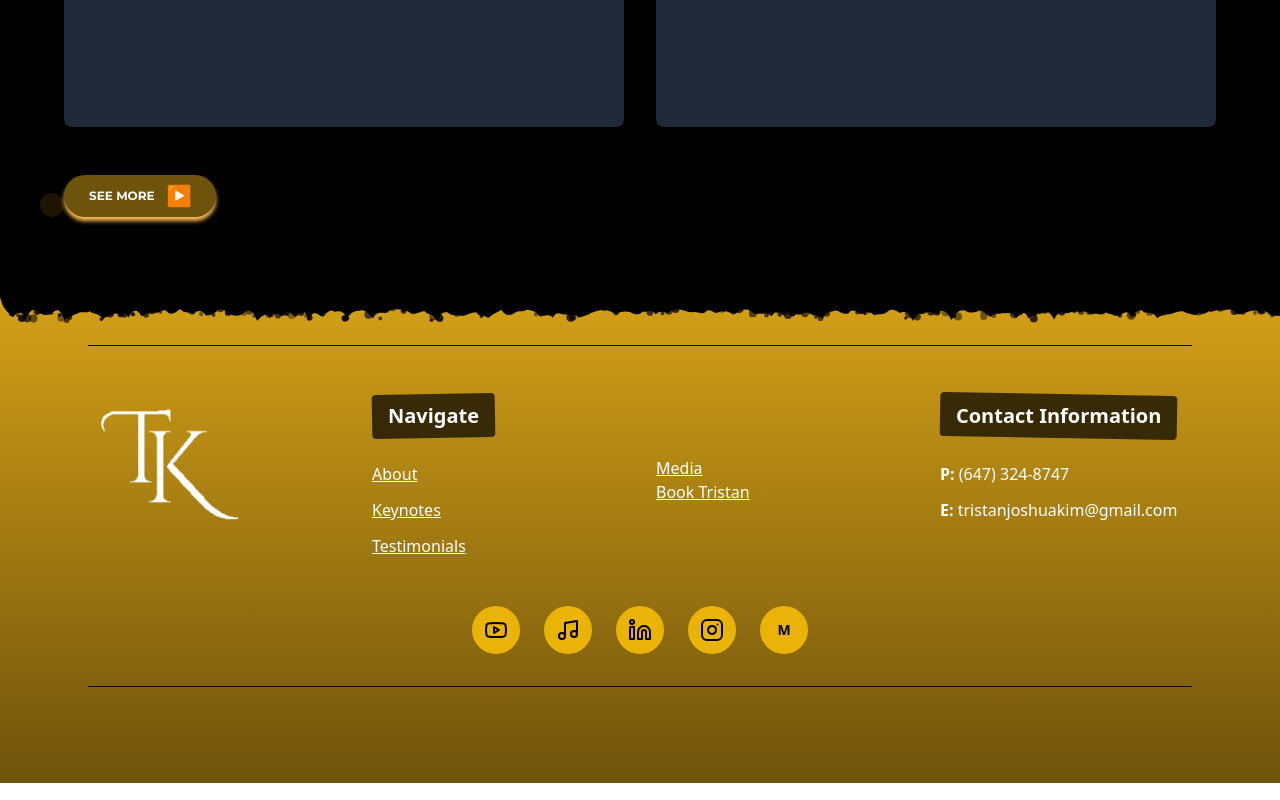
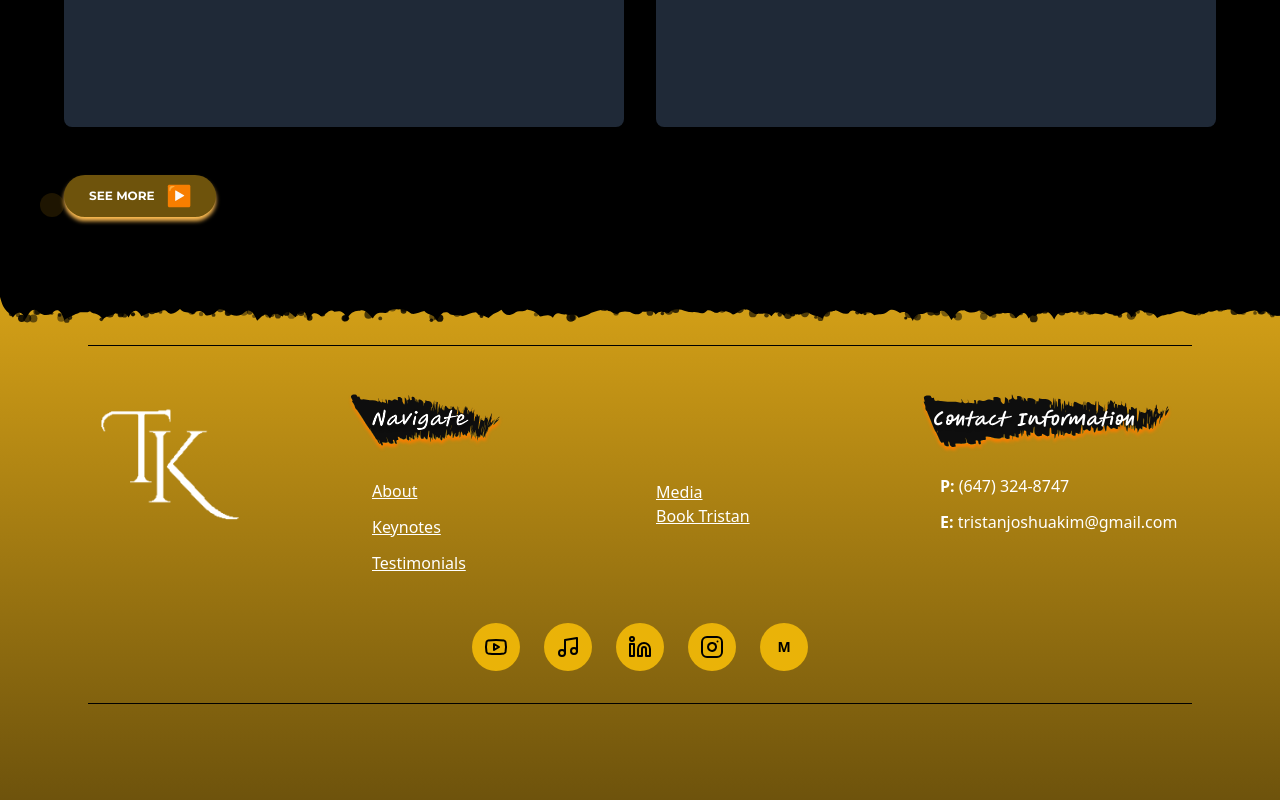
Before and after one commit to SyedKumailAbbas/Tristan, a React (Vite) app: page / in a window 1280 px wide. Shown: the part 4089-4889 px from the top of the page. Built offline with nearby package versions, Linux system fonts and the light colour scheme.

Commit message:
navigate and contact info done

```diff
--- a/src/components/Footer/Footer.jsx
+++ b/src/components/Footer/Footer.jsx
@@ -2,102 +2,36 @@ import React from "react";
 import { Youtube, Music, Linkedin, Instagram } from "lucide-react";
 import Tk from "../../assets/TK logo.png";
 import TopBorder from "../Borders/TopBorder";
+import navigate from "../../assets/Group 29.svg";
+import contactInfo from "../../assets/Group 42.svg";
+
 const Footer = () => {
   return (
     <footer className="relative bg-gradient-to-b from-[#D4A017] to-[#6E530C] text-white overflow-hidden">
       {/* Top irregular paint stroke effect */}
       <div className="absolute top-0 left-0 w-full h-8">
-        {/* <svg
-          viewBox="0 0 1200 32"
-          className="w-full h-full"
-          preserveAspectRatio="none"
-        >
-          <path
-            d="M0,18 C50,12 80,8 120,15 C180,25 220,10 280,12 C340,14 380,20 420,16 C480,10 520,18 580,14 C640,10 680,22 740,18 C800,14 840,8 900,12 C960,16 1000,24 1080,18 C1140,14 1180,10 1200,12 L1200,0 L0,0 Z"
-            fill="#1f2937"
-            className="opacity-90"
-          />
-          <path
-            d="M0,22 C60,28 100,16 160,20 C220,24 260,12 320,18 C380,24 420,14 480,16 C540,18 580,26 640,22 C700,18 740,14 800,20 C860,26 900,18 960,16 C1020,14 1080,22 1140,18 C1170,16 1185,14 1200,16 L1200,0 L0,0 Z"
-            fill="#374151"
-            className="opacity-70"
-          />
-          <circle
-            cx="150"
-            cy="12"
-            r="2"
-            fill="#1f2937"
-            className="opacity-60"
-          />
-          <circle
-            cx="450"
-            cy="18"
-            r="1.5"
-            fill="#374151"
-            className="opacity-50"
-          />
-          <circle
-            cx="750"
-            cy="14"
-            r="1"
-            fill="#1f2937"
-            className="opacity-40"
-          />
-          <circle
-            cx="950"
-            cy="20"
-            r="1.5"
-            fill="#374151"
-            className="opacity-45"
-          />
-          <ellipse
-            cx="300"
-            cy="16"
-            rx="8"
-            ry="2"
-            fill="#1f2937"
-            className="opacity-30"
-          />
-          <ellipse
-            cx="600"
-            cy="12"
-            rx="6"
-            ry="1.5"
-            fill="#374151"
-            className="opacity-35"
-          />
-          <ellipse
-            cx="1050"
-            cy="18"
-            rx="10"
-            ry="2.5"
-            fill="#1f2937"
-            className="opacity-25"
-          />
-        </svg> */}
         <TopBorder />
       </div>
 
       <div className="relative z-10 max-w-6xl mx-auto px-6 py-12 ">
         <div className="grid grid-cols-1 md:grid-cols-4 gap-8 pt-12 items-start border-t border-black">
           {/* Logo Section */}
-          <div className="  mt-[-10px]">
-            <div className="">
-              <img
-                src={Tk}
-                alt="TK Logo"
-                className="h-[150px] w-auto object-contain filter brightness-0 invert"
-              />
-            </div>
+          <div className="mt-[-10px]">
+            <img
+              src={Tk}
+              alt="TK Logo"
+              className="h-[150px] w-auto object-contain filter brightness-0 invert"
+            />
           </div>
 
           {/* Navigation Section */}
           <div className="text-center md:text-left">
-            <div className="relative inline-block mb-6">
-              <h3 className="text-xl font-semibold text-white relative z-10 px-4 py-2">
-                Navigate
-              </h3>
-              <div className="absolute inset-0 bg-black opacity-70 transform -rotate-1 rounded"></div>
+            <div className="relative inline-block ">
+              <img
+                src={navigate}
+                alt="Navigate"
+                className="h-15 w-auto relative z-10 mb-5 ml-[-25px] "
+              />
             </div>
 
             <nav className="space-y-3">
@@ -121,15 +55,14 @@ const Footer = () => {
               </a>
             </nav>
           </div>
-          <div className="text-center md:text-left">
-            <div className="relative inline-block mb-6">
-              <h3 className="text-xl font-semibold text-white relative z-10 px-4 py-2"></h3>
-              <div className="absolute inset-0  opacity-70 transform -rotate-1 rounded"></div>
-            </div>
+
+          {/* Media Section */}
+          <div className="text-center mt-10 md:text-left">
+            <div className="relative inline-block mb-6"></div>
             <div className="mt-4">
               <a
                 href="#media"
-                className="underline hover:text-yellow-200 transition-colors duration-200 "
+                className="underline hover:text-yellow-200 transition-colors duration-200"
               >
                 Media
               </a>
@@ -143,13 +76,15 @@ const Footer = () => {
               </a>
             </div>
           </div>
+
           {/* Contact Section */}
-          <div className="text-center md:text-left">
-            <div className="relative inline-block mb-6">
-              <h3 className="text-xl font-semibold text-white relative z-10 px-4 py-2">
-                Contact Information
-              </h3>
-              <div className="absolute inset-0 bg-black opacity-70 transform rotate-1 rounded"></div>
+          <div className="text-center flex flex-col md:text-left">
+            <div className="relative inline-block">
+              <img
+                src={contactInfo}
+                alt="Contact Information"
+                className="h-15 w-auto relative z-10 mb-5 ml-[-20px] "
+              />
             </div>
 
             <div className="space-y-3">
@@ -180,7 +115,7 @@ const Footer = () => {
           </a>
           <a
             href="#linkedin"
-            className="w-12 h-12 bg-yellow-500  rounded-full flex items-center justify-center hover:bg-orange-600 transition-colors duration-200 hover:scale-110 transform"
+            className="w-12 h-12 bg-yellow-500 rounded-full flex items-center justify-center hover:bg-orange-600 transition-colors duration-200 hover:scale-110 transform"
           >
             <Linkedin size={24} className="text-black" />
           </a>
@@ -198,8 +133,6 @@ const Footer = () => {
           </a>
         </div>
       </div>
-
-
     </footer>
   );
 };
```
